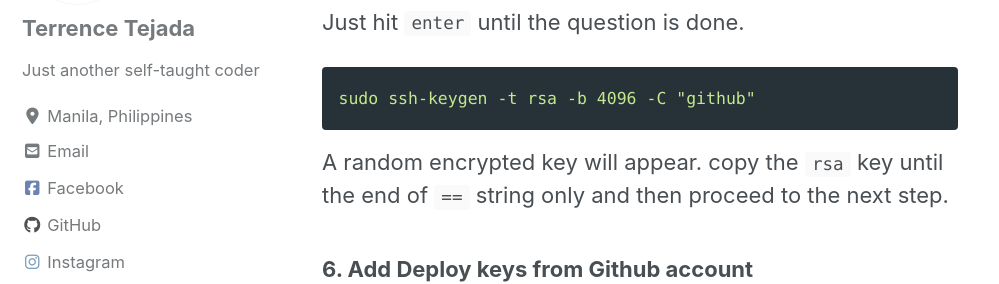
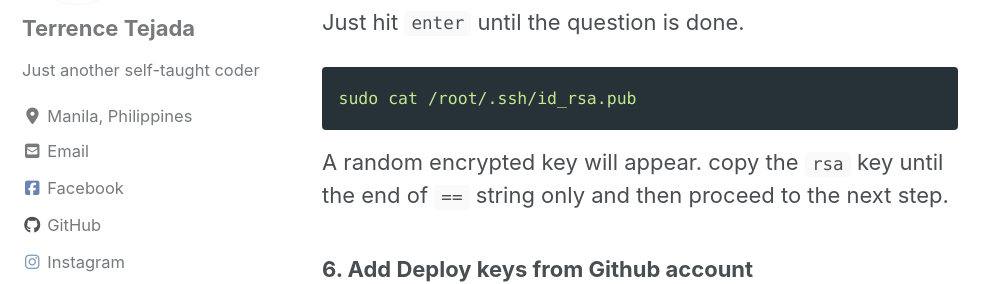
Before and after one commit to ecnerret-adajet/ecnerret-adajet.github.io, a Jekyll site: the page built from _posts/2020-02-29-lemp-setup-for-laravel-apps.md, in a window 1280 px wide and 900 px high, scrolled down 2544 px. Shown: the part 171-455 px from the top of the window, without its empty margins (0-999 px from the left). Built offline with Jekyll 4.4.1, drawn with Linux system fonts in a browser that asks for light colours; cached includes are drawn as plain includes; nearby versions of some CDN libraries.

Commit message:
Correction for blog 2020-02-29

````diff
--- a/_posts/2020-02-29-lemp-setup-for-laravel-apps.md
+++ b/_posts/2020-02-29-lemp-setup-for-laravel-apps.md
@@ -73,7 +73,7 @@ sudo ssh-keygen -t rsa -b 4096 -C "github"
 ```
 Just hit `enter` until the question is done.
 ```yaml
-sudo ssh-keygen -t rsa -b 4096 -C "github"
+sudo cat /root/.ssh/id_rsa.pub
 ```
 A random encrypted key will appear. copy the `rsa` key until the end of `==` string only and then proceed to the next step.
 
````
